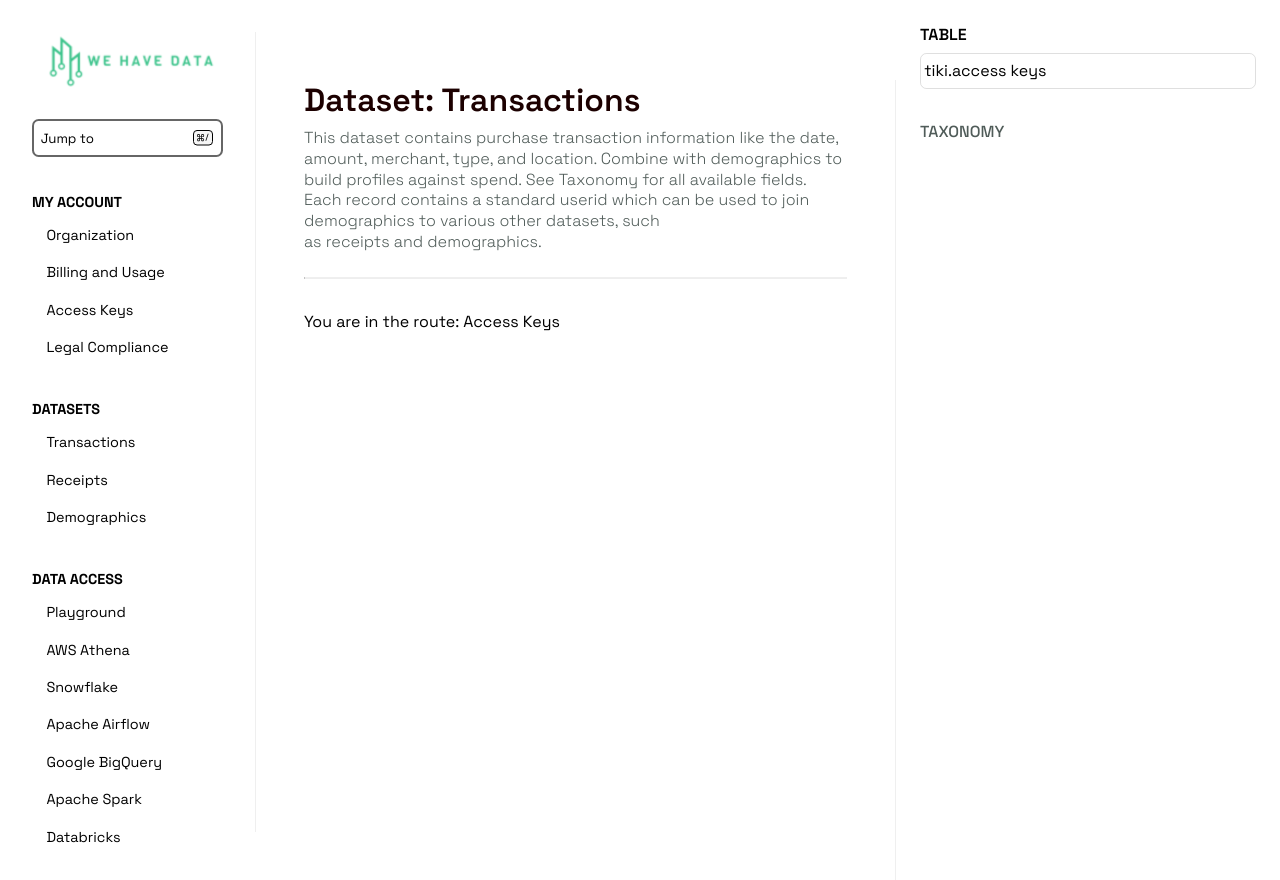
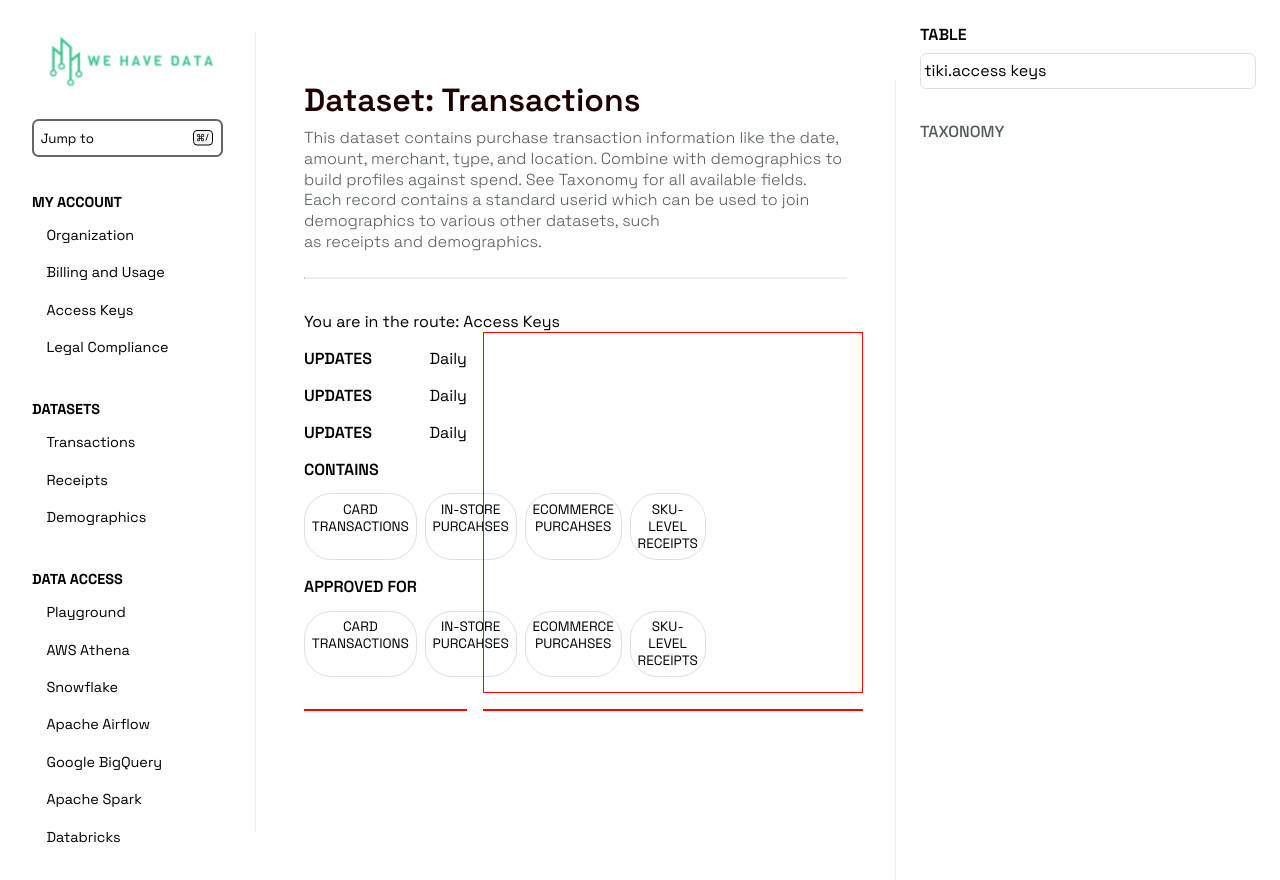
Before and after one commit to tiki/website-client-shop, a Vue app: page / in a window 1280 px wide. Built offline with nearby package versions, Linux system fonts and the light colour scheme.

Commit message:
wip: grid

```diff
--- /dev/null
+++ b/src/DatasetContent/DatasetGrid.vue
@@ -0,0 +1,20 @@
+<script setup lang="ts">
+import DatasetStats from './DatasetStats.vue'
+</script>
+
+<template>
+  <div class="dataset-grid-container">
+    <dataset-stats />
+    <div style="border: 1px solid red"></div>
+    <div style="border: 1px solid red"></div>
+    <div style="border: 1px solid red"></div>
+  </div>
+</template>
+
+<style scoped>
+.dataset-grid-container {
+  display: grid;
+  grid-template-columns: 30% 70%;
+  gap: 1em;
+}
+</style>
--- /dev/null
+++ b/src/DatasetContent/DatasetStats.vue
@@ -0,0 +1,68 @@
+<script setup lang="ts">
+defineProps({
+  stats: {
+    required: true
+  }
+})
+</script>
+
+<template>
+  <div class="dataset-stats-container">
+    <div class="stats-list">
+      <div class="stat-item"><span>Updates</span> Daily</div>
+      <div class="stat-item"><span>Updates</span> Daily</div>
+      <div class="stat-item"><span>Updates</span> Daily</div>
+    </div>
+    <div class="tags-container">
+      <span>CONTAINS</span>
+      <div class="tags-list">
+        <div class="contain-item">Card Transactions</div>
+        <div class="contain-item">in-store purcahses</div>
+        <div class="contain-item">ecommerce purcahses</div>
+        <div class="contain-item">sku-level receipts</div>
+      </div>
+    </div>
+    <div class="tags-container">
+      <span>APPROVED FOR</span>
+      <div class="tags-list">
+        <div class="contain-item">Card Transactions</div>
+        <div class="contain-item">in-store purcahses</div>
+        <div class="contain-item">ecommerce purcahses</div>
+        <div class="contain-item">sku-level receipts</div>
+      </div>
+    </div>
+  </div>
+</template>
+
+<style scoped>
+.stat-item {
+  display: flex;
+  justify-content: space-between;
+  margin: 1em 0;
+}
+
+.stat-item span,
+.tags-container span {
+  font-weight: 600;
+  text-transform: uppercase;
+}
+
+.tags-list {
+  display: flex;
+  gap: 0.5em;
+}
+
+.tags-container {
+  margin: 1em 0;
+}
+
+.contain-item {
+  font-size: 0.85em;
+  text-align: center;
+  border: 1px solid #00000020;
+  padding: 0.5em;
+  border-radius: 2em;
+  text-transform: uppercase;
+  margin-top: 1em;
+}
+</style>
--- a/src/MainLayout/MainLayout.vue
+++ b/src/MainLayout/MainLayout.vue
@@ -4,6 +4,7 @@ import ContentColumn from '../ContentColumn/ContentColumn.vue'
 import TableColumn from '../TableColumn/TableColumn.vue'
 import { ref } from 'vue'
 import type { selectedRoute } from '../NavColumn/types/selectedRoute'
+import DatasetGrid from '../DatasetContent/DatasetGrid.vue'
 
 import Router from '../router'
 
@@ -27,7 +28,10 @@ const route = ref<selectedRoute>(Router.getInitialRoute())
     />
 
     <!-- second column -->
-    <content-column> You are in the route: {{ route.route }}</content-column>
+    <content-column>
+      You are in the route: {{ route.route }}
+      <dataset-grid />
+    </content-column>
 
     <!-- third column -->
 
```
